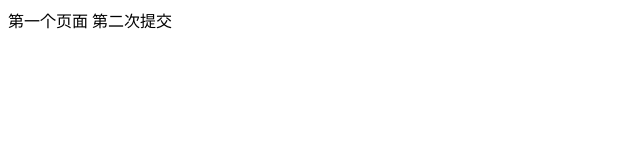
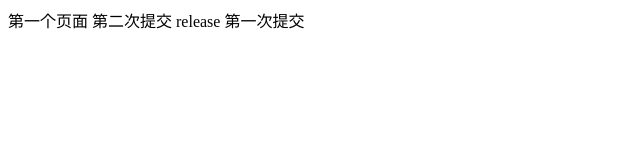
Before and after one commit to chrisTinaHAHA0/demoProjects, a plain HTML site: page index.html in a window 1280 px wide. Shown: the whole page, without its empty margins (0-640 px from the left). Drawn offline with Linux system fonts and the light colour scheme.

Commit message:
release commit1

```diff
--- a/index.html
+++ b/index.html
@@ -9,6 +9,8 @@
     <div>
         第一个页面
          第二次提交
+
+         release 第一次提交
     </div>
 </body>
 </html>
```
